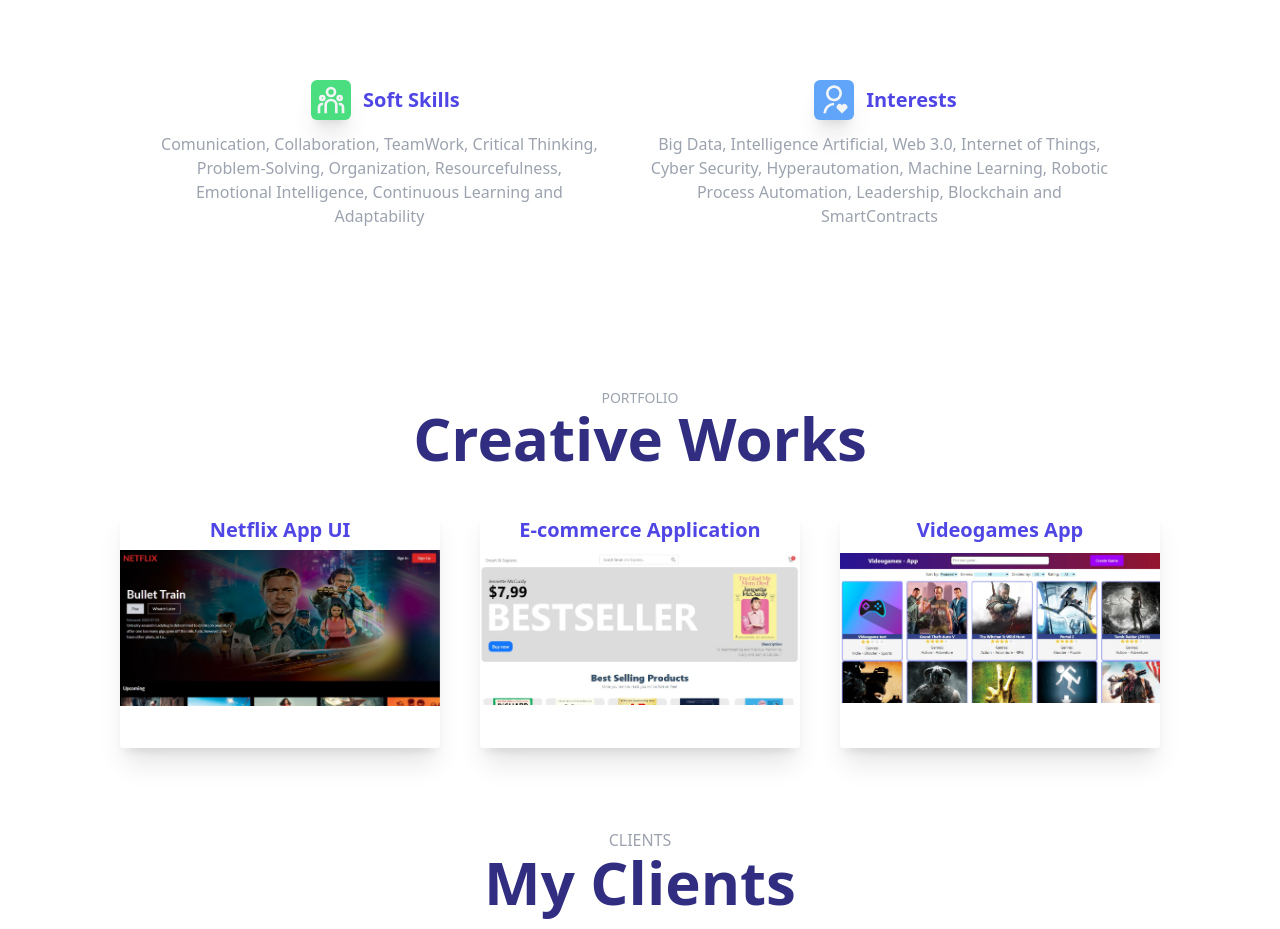
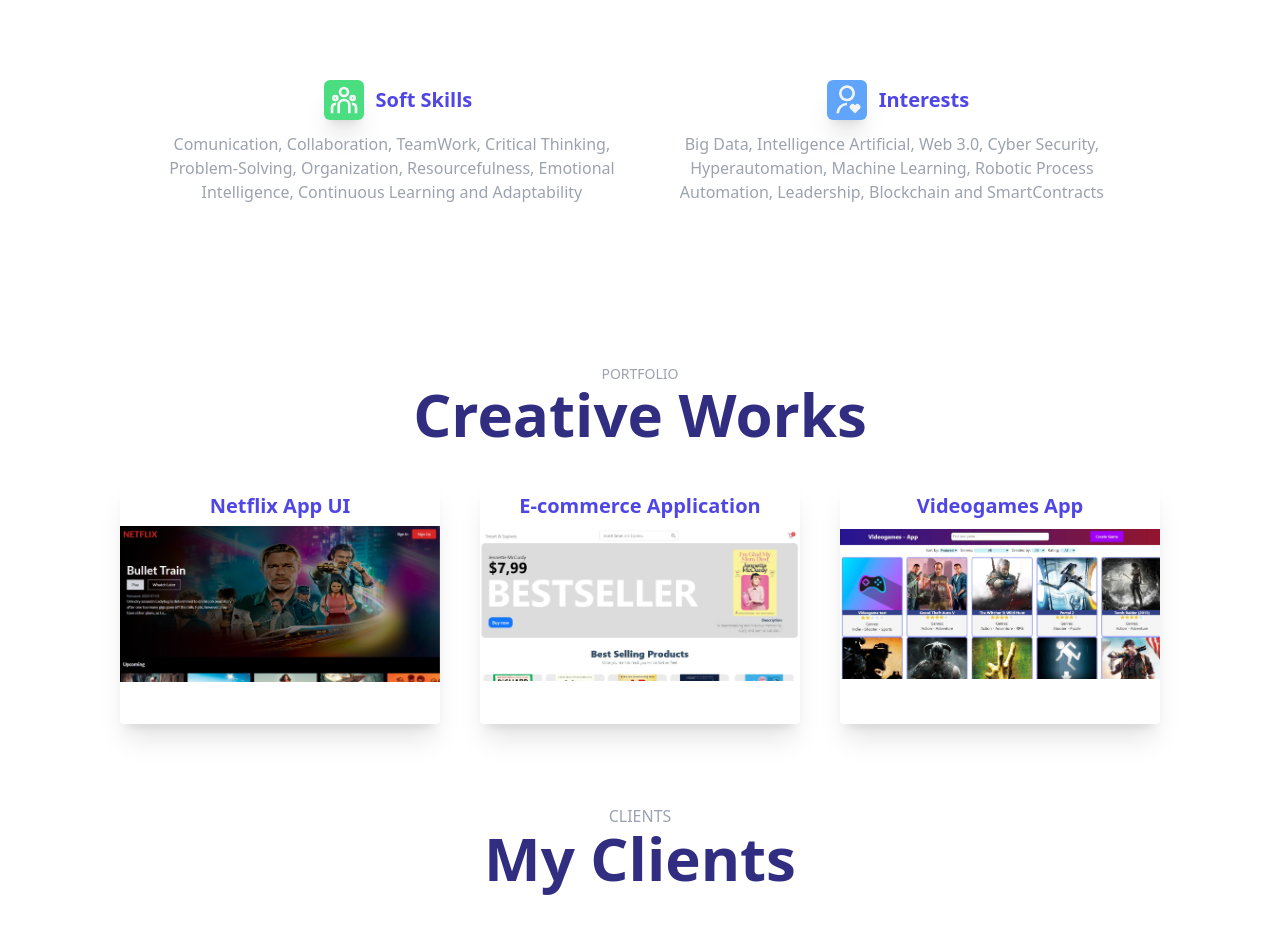
Before and after one commit to seff73/portfolio, a Next.js app: page / in a window 1280 px wide. Shown: the part 980-1909 px from the top of the page. Built offline with nearby package versions, Linux system fonts and the light colour scheme.

Commit message:
services updated

```diff
--- a/components/NavBar.js
+++ b/components/NavBar.js
@@ -116,6 +116,7 @@ export default function NavBar() {
                                 smooth={true}
                                 offset={50}
                                 duration={500}
+                                onClick={()=> setIsOpen(!isOpen)}
                                 className='cursor-pointer hover:bg-blue-600 text-black hover:text-white block px-3 py-2 rounded-md text-base font-medium'
                             >
                                 Home
@@ -126,7 +127,8 @@ export default function NavBar() {
                                 to='services'
                                 smooth={true}
                                 offset={50}
-                                duration='500'
+                                duration={500}
+                                onClick={()=> setIsOpen(!isOpen)}
                                 className='cursor-pointer hover:bg-blue-600 text-black hover:text-white block px-3 py-2 rounded-md text-base font-medium'
                             >
                                 Services
@@ -150,6 +152,7 @@ export default function NavBar() {
                                 smooth={true}
                                 offset={50}
                                 duration={500}
+                                onClick={()=> setIsOpen(!isOpen)}
                                 className='cursor-pointer hover:bg-blue-600 text-black hover:text-white block px-3 py-2 rounded-md text-base font-medium'
                             >
                                 Clients
@@ -161,6 +164,7 @@ export default function NavBar() {
                                 smooth={true}
                                 offset={50}
                                 duration={500}
+                                onClick={()=> setIsOpen(!isOpen)}
                                 className='cursor-pointer hover:bg-blue-600 text-black hover:text-white block px-3 py-2 rounded-md text-base font-medium'
                             >
                                 Contact
@@ -172,6 +176,7 @@ export default function NavBar() {
                                 smooth={true}
                                 offset={50}
                                 duration={500}
+                                onClick={()=> setIsOpen(!isOpen)}
                                 className='cursor-pointer hover:bg-blue-600 text-black hover:text-white block px-3 py-2 rounded-md text-base font-medium'
                             >
                                 Say<span className='text-black'>hi</span>
--- a/pages/services.js
+++ b/pages/services.js
@@ -73,8 +73,8 @@ export default function services() {
                         </h2>
                     </div>
                     <p className='md:text-base text-gray-400 md:text-center sm:text-left sm:text-sm'>
-                        Big Data, Intelligence Artificial, Web 3.0, Internet of Things, Cyber Security,
-                        Hyperautomation, Machine Learning, Robotic Process Automation, Leadership,
+                        Big Data, Intelligence Artificial, Web 3.0, Cyber Security, Hyperautomation,
+                        Machine Learning, Robotic Process Automation, Leadership,
                         Blockchain and SmartContracts
 
                     </p>
```
